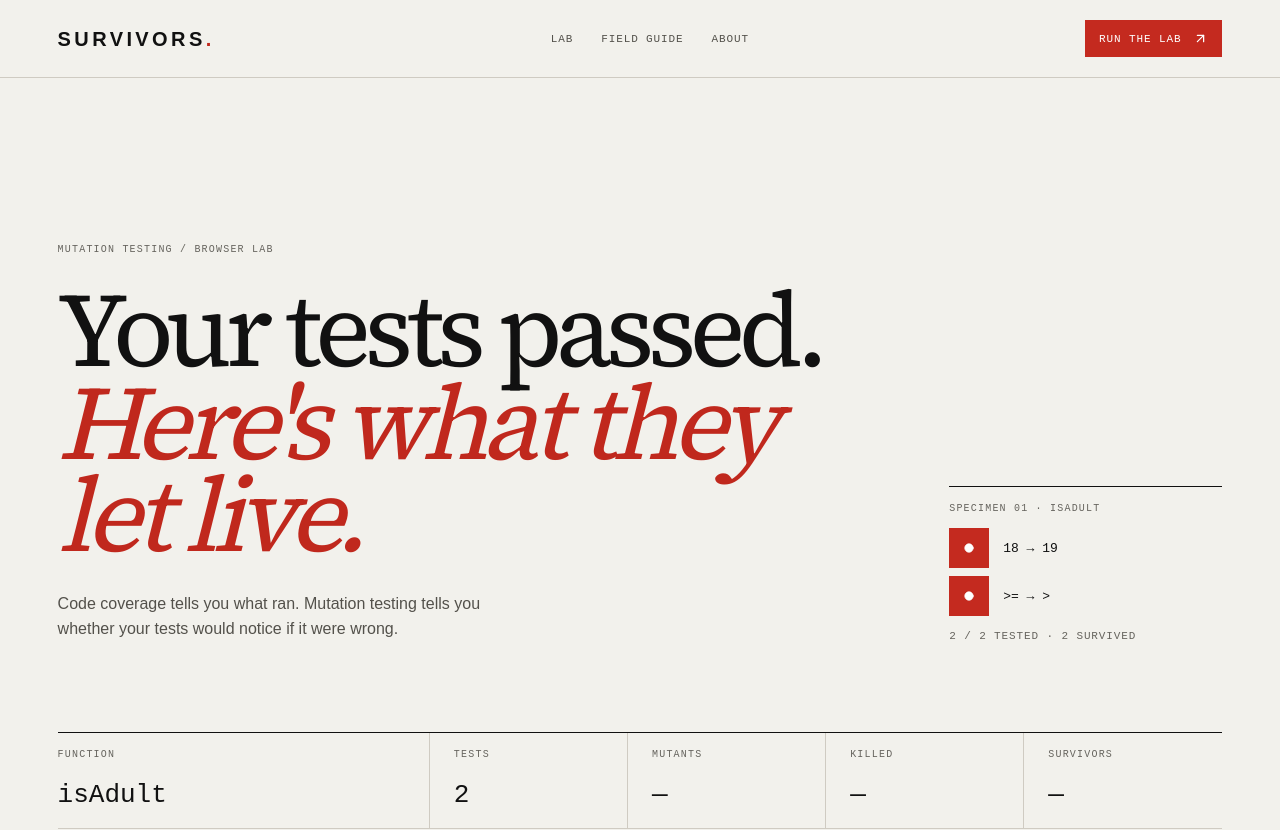
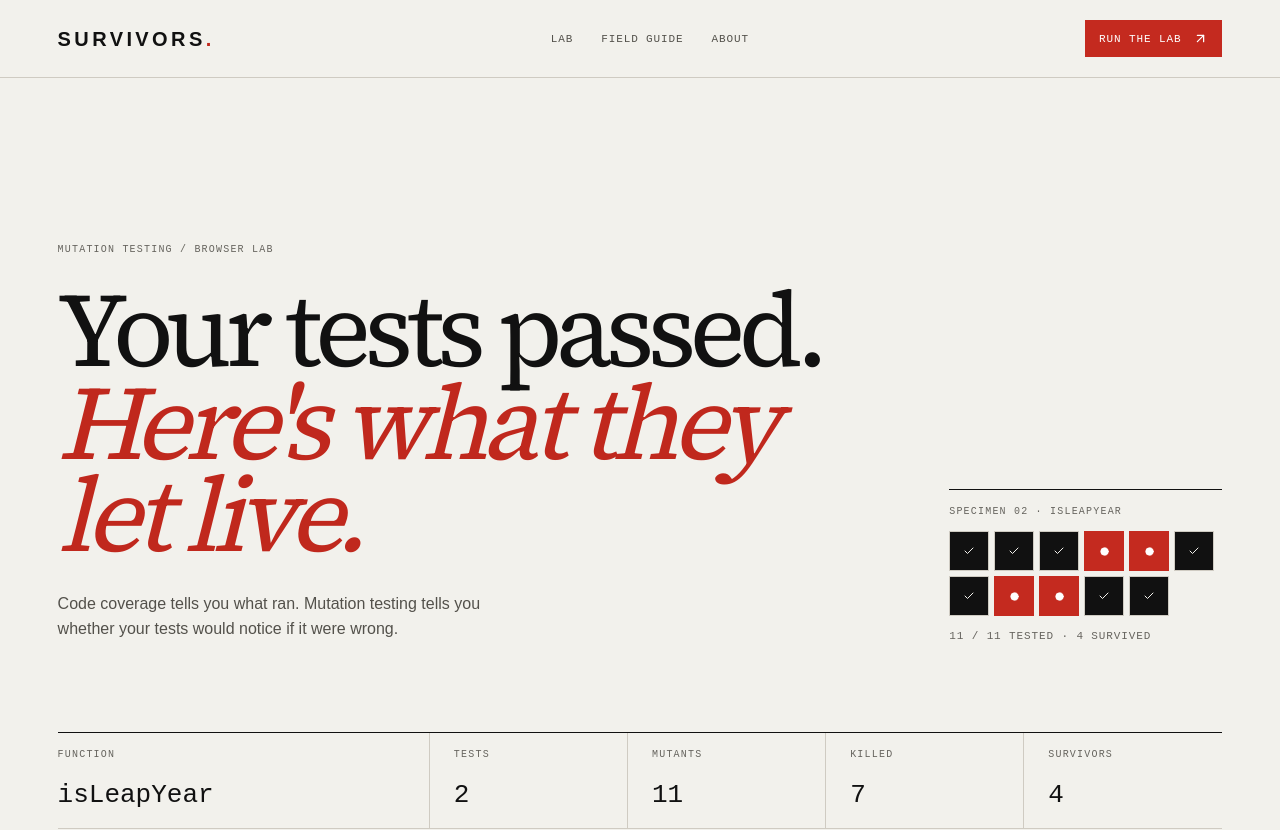
Before and after one commit to Surajp1602/survivors-lab, a Next.js app: page / in a window 1280 px wide. Shown: the top 830 px of the page. Built offline with nearby package versions, Linux system fonts and the light colour scheme.

Commit message:
Drive the hero from Specimen 02

```diff
--- a/app/hero-specimen.tsx
+++ b/app/hero-specimen.tsx
@@ -7,10 +7,19 @@ import { heroDemo } from '@/lib/presets'
 import { useReducedMotion } from './motion-prefs'
 
 const mutants = createMutants(heroDemo.specimen.fn)
-const STEP_MS = 900
-const HOLD_STEPS = 4
+const STEP_MS = 280
+const HOLD_STEPS = 12
 
-/** Specimen 01's mutant cells filling in, in the results grid's cell styles. Reduced motion shows the final state. */
+/** Totals for the hero's metadata grid, from the same specimen the mini-grid plays. */
+export const heroTotals = {
+  name: heroDemo.specimen.name,
+  tests: heroDemo.specimen.tests.split('\n').filter(Boolean).length,
+  mutants: mutants.length,
+  killed: heroDemo.survived.filter((alive) => !alive).length,
+  survivors: heroDemo.survived.filter(Boolean).length,
+}
+
+/** The hero specimen's mutant cells filling in, in the results grid's cell styles. Reduced motion shows the final state. */
 export function HeroSpecimen() {
   const reduced = useReducedMotion()
   const [step, setStep] = useState(0)
@@ -20,23 +29,18 @@ export function HeroSpecimen() {
     return () => clearInterval(timer)
   }, [reduced])
   const filled = reduced ? mutants.length : Math.min(step, mutants.length)
-  const survivors = heroDemo.survived.filter(Boolean).length
+  const survivedSoFar = heroDemo.survived.slice(0, filled).filter(Boolean).length
   return (
-    <figure className="hero-specimen" aria-label={`Specimen ${heroDemo.specimen.id}, ${heroDemo.specimen.name}: ${mutants.length} mutants, ${survivors} survive the tests`}>
+    <figure className="hero-specimen" aria-label={`Specimen ${heroDemo.specimen.id}, ${heroDemo.specimen.name}: ${heroTotals.mutants} mutants, ${heroTotals.survivors} survive the tests`}>
       <figcaption className="field-label">Specimen {heroDemo.specimen.id} · {heroDemo.specimen.name}</figcaption>
-      <ul className="hero-rows" aria-hidden="true">
+      <div className="hero-grid" aria-hidden="true">
         {mutants.map((m, i) => {
           const done = i < filled
           const alive = heroDemo.survived[i]
-          return (
-            <li key={m.key}>
-              <span className={`mutant-cell ${done ? (alive ? 'survived' : 'killed') : ''}`}>{done && (alive ? <Circle size={10} fill="currentColor"/> : <Check size={14}/>)}</span>
-              <code>{m.before.trim()} → {m.after.trim()}</code>
-            </li>
-          )
+          return <span key={m.key} className={`mutant-cell ${done ? (alive ? 'survived' : 'killed') : ''}`}>{done && (alive ? <Circle size={9} fill="currentColor"/> : <Check size={12}/>)}</span>
         })}
-      </ul>
-      <p className="hero-tally" aria-hidden="true">{filled} / {mutants.length} tested · {heroDemo.survived.slice(0, filled).filter(Boolean).length} survived</p>
+      </div>
+      <p className="hero-tally" aria-hidden="true">{filled} / {mutants.length} tested · {survivedSoFar} survived</p>
     </figure>
   )
 }
--- a/app/page.tsx
+++ b/app/page.tsx
@@ -8,7 +8,7 @@ import { javascript } from '@codemirror/lang-javascript'
 import { Decoration, EditorView, lineNumbers, gutter, GutterMarker, type BlockInfo, type Extension } from '@uiw/react-codemirror'
 import { CountUp } from './count-up'
 import { editorTheme } from './editor-theme'
-import { HeroSpecimen } from './hero-specimen'
+import { HeroSpecimen, heroTotals } from './hero-specimen'
 import { createBrowserRunner } from '@/lib/browser-runner'
 import { fieldGuide, marquee } from '@/lib/catalogue'
 import type { SyntaxProblem } from '@/lib/diagnostics'
@@ -16,7 +16,7 @@ import { changedLines, checkOriginal, noManual, planRun, scopedLines, scoreOf, t
 import { alsoKilled, catalogueNo, diffParts, progressLabel, resultsState, staleNote } from '@/lib/view'
 import type { Runner } from '@/lib/runner'
 import { clientPlatform, shortcutLabel } from '@/lib/platform'
-import { specimens, type Specimen } from '@/lib/presets'
+import { heroDemo, specimens, type Specimen } from '@/lib/presets'
 import { generateKillingTest } from '@/lib/killing'
 import { buildPrComment } from '@/lib/report'
 import { decodeShare, encodeShare } from '@/lib/share'
@@ -156,11 +156,12 @@ export default function Page() {
     const text = buildPrComment({ name: specimen.name, tally: noScopedMutants ? null : tally, scope: !r || r.mode === 'whole' ? { mode: 'whole' } : { mode: 'changed', lines: r.lines, kept: r.kept, total: r.total }, survivors })
     await navigator.clipboard.writeText(text); setCopied('pr'); setTimeout(() => setCopied(''), 1600)
   }
-  const meta = [['Function', specimen.name], ['Tests', tests.split('\n').filter(Boolean).length], ['Mutants', runScope ? mutants.length : '—'], ['Killed', runScope ? killed.length : '—'], ['Survivors', runScope ? survivors.length : '—']]
+  // The hero describes its own specimen (see HeroSpecimen); the lab below opens on Specimen 01.
+  const meta = [['Function', heroTotals.name], ['Tests', heroTotals.tests], ['Mutants', heroTotals.mutants], ['Killed', heroTotals.killed], ['Survivors', heroTotals.survivors]]
   const changed = scope === 'changed'
   return <><a className="skip" href="#lab">Skip to content</a><header className="masthead"><a className="wordmark" href="#top">SURVIVORS<span>.</span></a><nav><a href="#lab">Lab</a><a href="#guide">Field Guide</a><a href="#about">About</a></nav><a className="button button-small" href="#lab">Run the lab <ArrowUpRight size={15}/></a></header>
     <main id="top"><section className="hero page-grid"><div className="hero-copy"><p className="eyebrow">Mutation testing / browser lab</p><h1>Your tests passed.{' '}<br/><em>Here&apos;s what they let live.</em></h1><p className="lede">Code coverage tells you what ran. Mutation testing tells you whether your tests would notice if it were wrong.</p></div><div className="hero-mark"><HeroSpecimen/></div></section>
-      <section className="metadata page-grid" aria-label="Specimen metadata">{meta.map(([label, value]) => <div className="meta-cell" key={label}><span className="field-label">{label}</span><strong>{value}</strong></div>)}</section>
+      <section className="metadata page-grid" aria-label={`Specimen ${heroDemo.specimen.id} at a glance`}>{meta.map(([label, value]) => <div className="meta-cell" key={label}><span className="field-label">{label}</span><strong>{value}</strong></div>)}</section>
       <section className="marquee" aria-label="Mutation operators"><div>{marquee.map((m) => `${m.label}　`).join('')}</div></section>
       <section className="lab section-shell" id="lab"><div className="section-heading"><div><p className="eyebrow">No. 01 / Workbench</p><h2>Run the lab.</h2></div><p className="section-note">Write the code. Write the test.{' '}<br/>We&apos;ll introduce the wrongness.</p></div>
         <div className="specimen-picker"><span className="field-label">Specimen</span>{specimens.map((s) => <button key={s.id} className={specimen.id === s.id ? 'active' : ''} onClick={() => selectSpecimen(s)}><span>{s.id}</span>{s.name}</button>)}</div>
--- a/lib/presets.ts
+++ b/lib/presets.ts
@@ -9,5 +9,5 @@ export const specimens: Specimen[] = [
   { id: '04', name: 'A small PR', scope: 'changed', before: 'function shippingFee(total) {\n  if (total >= 500) return 0;\n  return 40;\n}', fn: 'function shippingFee(total, express) {\n  if (total >= 500) return 0;\n  if (express) return 90;\n  return 40;\n}', tests: "test('free over 500', () => expect(shippingFee(600)).toBe(0));\ntest('standard fee', () => expect(shippingFee(100)).toBe(40));\ntest('express costs more', () => expect(shippingFee(100, true) > 40).toBeTruthy());" },
 ]
 
-/** What the hero animation plays: Specimen 01's mutants and how they end up. A unit test checks this against a real run. */
-export const heroDemo = { specimen: specimens[0], survived: [true, true] }
+/** What the hero shows: Specimen 02's mutants and how they end up. A unit test checks this against a real run. */
+export const heroDemo = { specimen: specimens[1], survived: [false, false, false, true, true, false, false, true, true, false, false] }
```
Also changed, not shown: app/globals.css, 1 other file (tests, documents, lock files or other folders).
